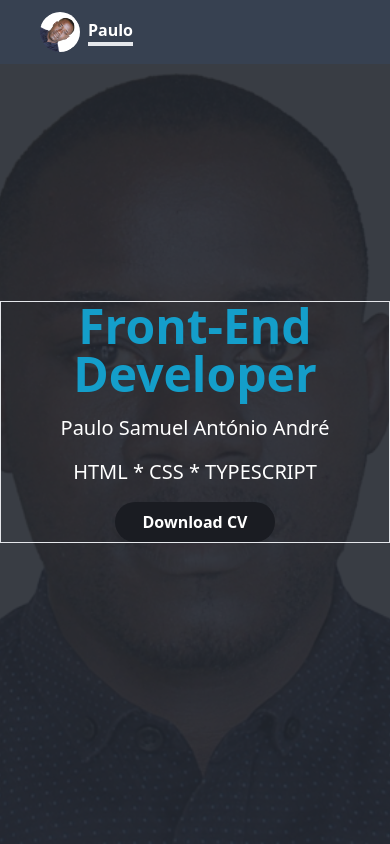
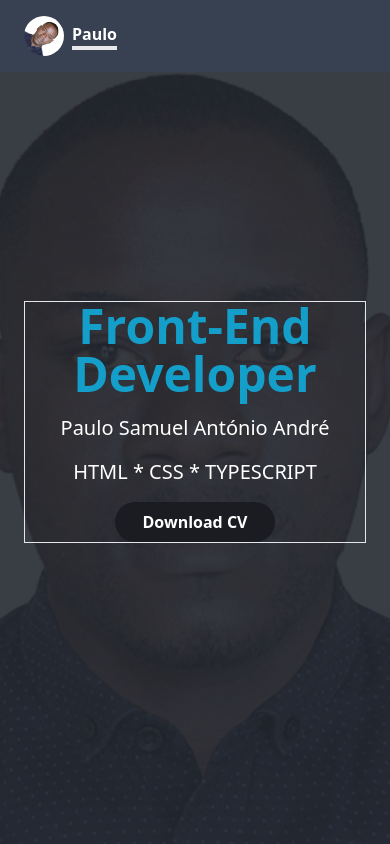
Before and after one commit to PauloAndre05/myportifolio, a React (Vite) app: page / in a window 390 px wide. Shown: the top 844 px of the page. Built offline with nearby package versions, Linux system fonts and the light colour scheme.

Commit message:
Banner responsive design

```diff
--- a/src/components/Banner.tsx
+++ b/src/components/Banner.tsx
@@ -2,13 +2,13 @@ import imgBanner from '../assets/images/cropped-foto.jpg'
 
 export function Banner () {
     return(
-        <main className="h-[100vh] flex p-20 pt-44 justify-between items-center relative max-sm:p-0">
+        <main className="h-[100vh] flex p-20 pt-44 justify-between items-center relative max-sm:p-0 w-full max-sm:px-6">
             <img
                 src={imgBanner}
                 className="absolute inset-0 w-full h-full bg-no-repeat object-cover opacity-5 max-sm:opacity-10"
                 alt="Imagem de Fundo"
             />
-            <div className="flex flex-col gap-4 z-10 max-sm:min-w-[99%] max-sm:m-auto max-sm:border max-sm:text-center">
+            <div className="flex flex-col gap-4 z-10 max-sm:m-auto max-sm:border max-sm:text-center">
                 <h1 className="text-6xl font-bold text-third animate-fadeIn max-sm:text-5xl">Front-End Developer</h1>
                 <p className="text-xl animate-fadeIn">Paulo Samuel António André</p>
                 <p className="text-xl animate-fadeIn">HTML * CSS * TYPESCRIPT</p>
--- a/src/components/Header.tsx
+++ b/src/components/Header.tsx
@@ -4,7 +4,7 @@ import { Banner } from './Banner';
 export function Header () {
     return(
         <main>
-            <section className="flex justify-between items-center px-[5rem] py-[1rem] bg-secound fixed right-0 left-0 z-50 max-sm:p-10 max-sm:py-3">
+            <section className="flex justify-between items-center px-[5rem] py-[1rem] bg-secound fixed right-0 left-0 z-50 max-sm:px-6 max-sm:py-4">
                 <div className="flex items-center gap-2">
                     <div className='w-12 rounded-[100%] overflow-hidden max-sm:w-10'>
                         <img
```
